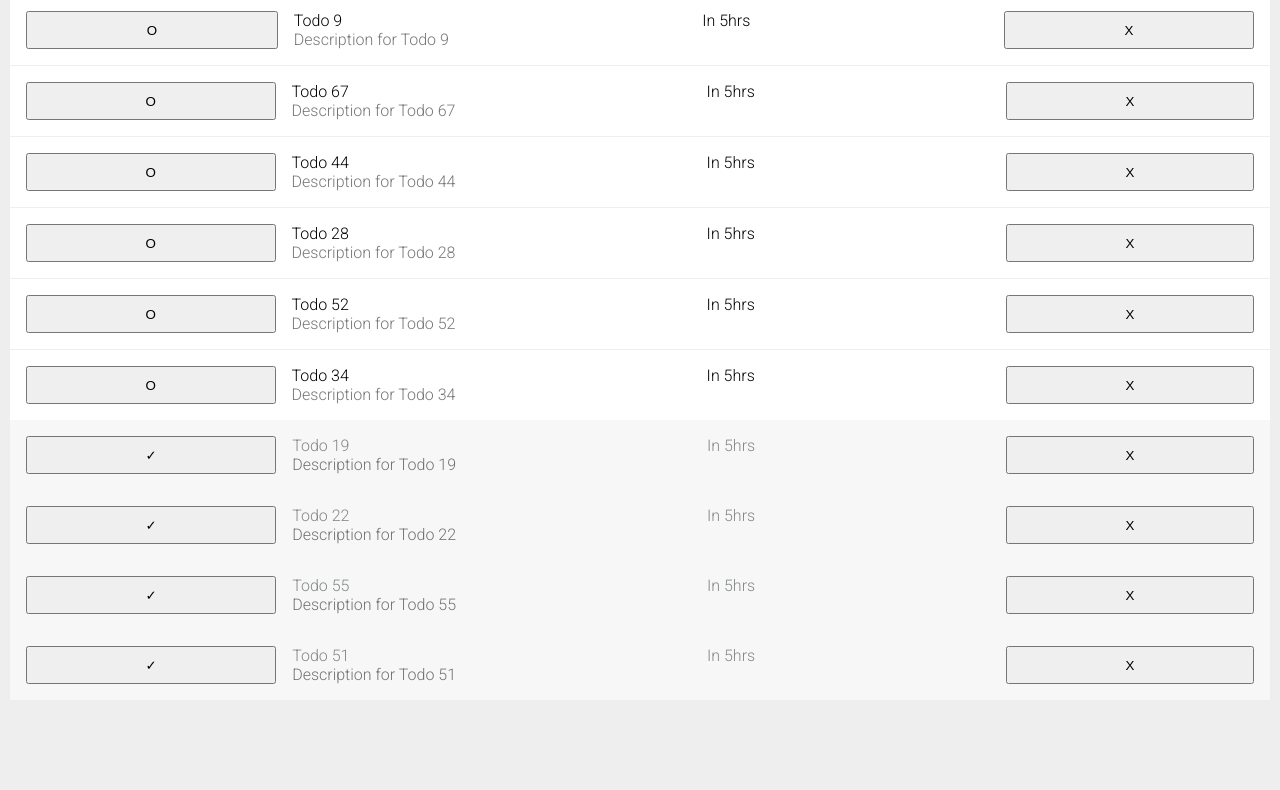
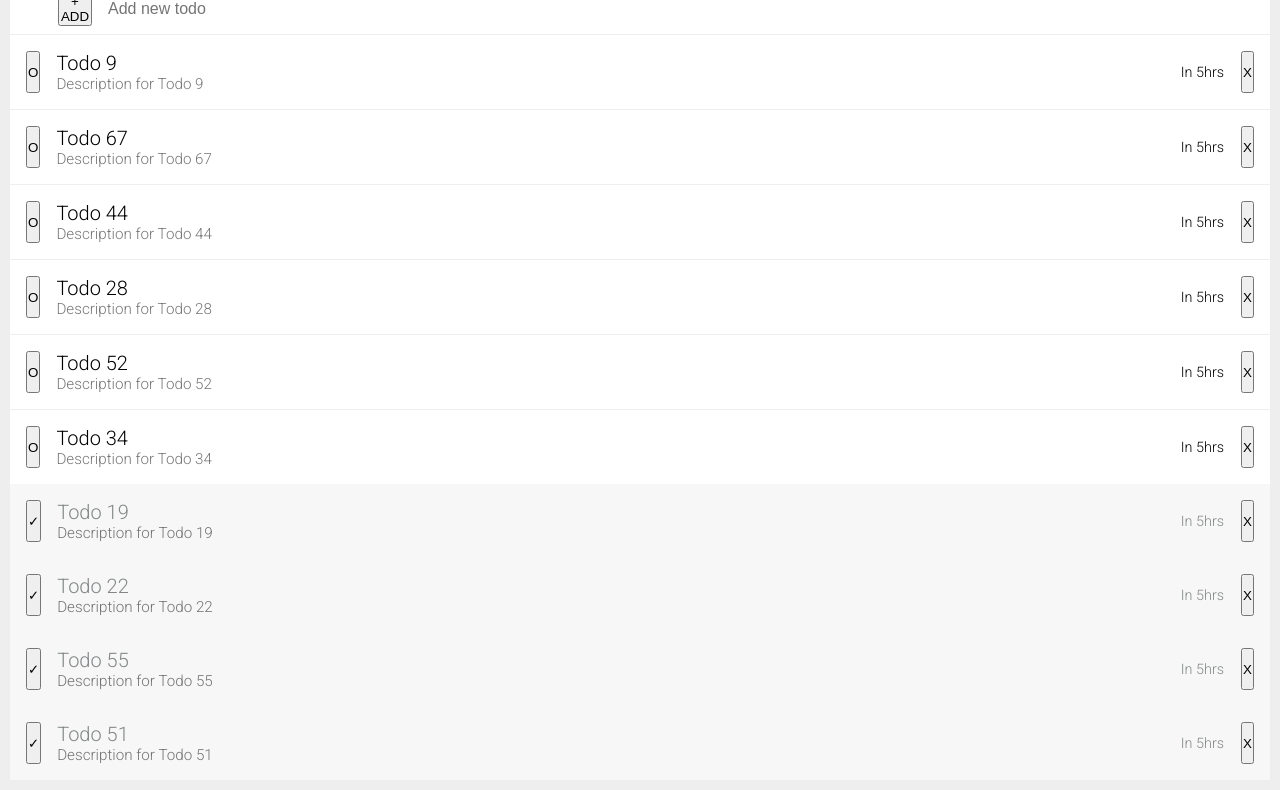
Before and after one commit to zac-march/todo-app, a website built with webpack: page dist/index.html in a window 1280 px wide. Shown: the part 73-863 px from the top of the page. Before the commit the page ends 800 px from the top, so only its background shows below. Built offline with nearby package versions, Linux system fonts and the light colour scheme.

Commit message:
Add todo item styling

```diff
--- a/src/components/TodoListScreenController.js
+++ b/src/components/TodoListScreenController.js
@@ -8,9 +8,9 @@ function TodoListScreenController() {
 
   function updateScreen() {
     body.innerHTML = "";
-    todoListDiv.innerHTML = "";
     renderHeader();
-    renderLists();
+    renderTodoCreate();
+    updateTodoList();
     body.appendChild(todoListDiv);
   }
 
@@ -23,13 +23,12 @@ function TodoListScreenController() {
     const todoListHeaderDiv = document.createElement("div");
     const todoListTitle = document.createElement("h1");
 
-    const todoCreateDiv = generateTodoCreateDiv();
     todoListTitle.textContent = todoList.name;
     todoListHeaderDiv.appendChild(todoListTitle);
-    todoListHeaderDiv.appendChild(todoCreateDiv);
     body.appendChild(todoListHeaderDiv);
+  }
 
-    function generateTodoCreateDiv() {
+  function renderTodoCreate() {
     const todoCreateDiv = document.createElement("div");
     const todoCreateBtn = document.createElement("button");
     const todoCreateInput = document.createElement("input");
@@ -37,17 +36,19 @@ function TodoListScreenController() {
     todoCreateBtn.textContent = "+ ADD";
     todoCreateBtn.classList.add("add-todo-btn");
     todoCreateInput.placeholder = "Add new todo";
+    todoCreateDiv.classList.add("todo-create");
 
     todoCreateDiv.appendChild(todoCreateBtn);
     todoCreateDiv.appendChild(todoCreateInput);
-      todoCreateBtn.addEventListener("click", () => {
+    todoCreateBtn.addEventListener("click", createTodo);
+
+    function createTodo() {
       if (todoCreateInput.value != "") {
         todoList.add(new Todo(todoCreateInput.value));
         updateScreen();
       }
-      });
-      return todoCreateDiv;
     }
+    body.appendChild(todoCreateDiv);
   }
 
   function renderLists() {
@@ -75,7 +76,7 @@ function TodoListScreenController() {
         <p class="todo-title">${title}</p>
         <p class="todo-description">${description}</p>
       </div>
-      <p class="due-date">${dueDate}</p>
+      <p class="todo-date">${dueDate}</p>
       <button>X</button>
     `;
 
--- a/src/style.css
+++ b/src/style.css
@@ -19,6 +19,7 @@ body {
   background-color: var(--background-colour);
   color: var(--font-color);
   padding: 10px;
+  font-size: 1.25rem;
 }
 
 .incomplete-todo-list {
@@ -27,22 +28,55 @@ body {
   gap: 1px;
 }
 
-/* .incomplete-todo-list > :first-child {
-  border-top-left-radius: 20px;
-  border-top-right-radius: 20px;
-} */
+.todo-create {
+  display: grid;
+  grid-template-columns: min-content 1fr;
+  grid-auto-flow: column;
+  grid-template-rows: 1fr;
+  gap: 1rem;
+  padding: 0.5rem;
+  padding-left: 3rem;
+  background-color: white;
+  border-top-left-radius: 10px;
+  border-top-right-radius: 10px;
+  margin-bottom: 1px;
+}
+
+.todo-create > input {
+  border: none;
+  font-size: 1rem;
+}
+.todo-create > button {
+  aspect-ratio: 1/1;
+}
 
 .todo {
   display: grid;
-  grid-template-columns: repeat(auto-fit, 1fr);
+  grid-template-columns: min-content 1fr 4ch min-content;
   grid-auto-flow: column;
   grid-template-rows: 1fr;
   gap: 1rem;
   padding: 1rem;
 }
 
+.todo-date {
+  font-size: 0.9rem;
+  align-self: center;
+}
+
+/* .todo > button {
+  aspect-ratio: 1/1;
+  width: min-content;
+} */
+
 .todo-description {
   color: rgba(0, 0, 0, 0.54);
+  font-size: 0.95rem;
+}
+
+.todo-title {
+  max-width: 20ch;
+  overflow-wrap: break-word;
 }
 
 .complete {
```
Lines whose indentation alone changed are shown as unchanged.
